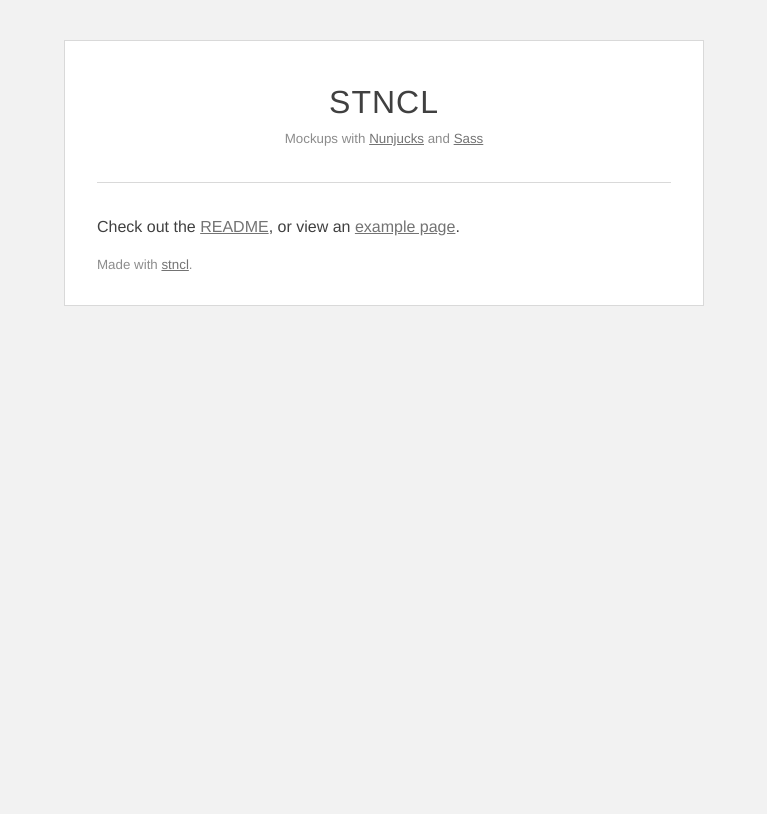
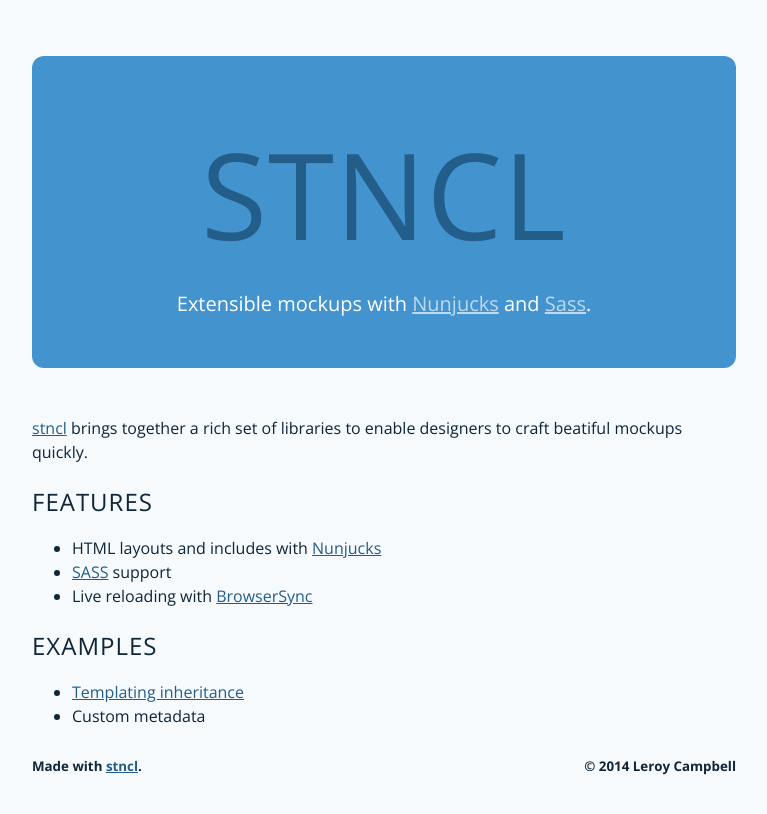
Before and after one commit to artisonian/stncl, a website: page src/index.html in a window 1280 px wide. Shown: the whole page, without its empty margins (256-1023 px from the left). Drawn offline with nearby package versions, Linux system fonts and the light colour scheme; files that its build step writes are made by us from their sources.

Commit message:
update project pages

```diff
--- a/src/index.html
+++ b/src/index.html
@@ -1,9 +1,31 @@
+---
+homepage: http://artisonian.github.io/stncl/
+---
+
 {% extends 'templates/layout.html' %}
 
 {% block content %}
 
-<p>
-  Check out the <a href="https://github.com/artisonian/stncl">README</a>,
-  or view an <a href="page.html">example page</a>.
-<p>
+<div>
+  <a href="{{ homepage }}">stncl</a> brings together a rich set of libraries to
+  enable designers to craft beatiful mockups quickly.
+</div>
+
+<div>
+  <h2>Features</h2>
+  <ul class="feature-list">
+    <li>HTML layouts and includes with <a href="http://mozilla.github.io/nunjucks/" title="Nunjucks">Nunjucks</a></li>
+    <li><a href="http://sass-lang.com" title="SASS">SASS</a> support</li>
+    <li>Live reloading with <a href="http://browsersync.io" title="BrowserSync">BrowserSync</a></li>
+  </ul>
+</div>
+
+<div>
+  <h2>Examples</h2>
+  <ul class="example-list">
+    <li><a href="page.html">Templating inheritance</a></li>
+    <li>Custom metadata</li>
+  </ul>
+</div>
+
 {% endblock %}
--- a/src/style.scss
+++ b/src/style.scss
@@ -1,7 +1,9 @@
-$base-color: #f2f2f2;
+@import url(http://fonts.googleapis.com/css?family=Open+Sans:400italic,700italic,400,700);
+
+$base-color: #BDD9EE;
 $text-color: darken($base-color, 70%);
 $link-color: darken($base-color, 50%);
-$fonts: "Avenir Next", "Helvetica Neue", sans-serif;
+$fonts: "Open Sans", "Avenir Next", "Helvetica Neue", sans-serif;
 $padding: 2em;
 
 * {
@@ -11,7 +13,7 @@
 body {
   font: 100%/1.5 $fonts;
   color: $text-color;
-  background-color: $base-color;
+  background-color: lighten($base-color, 14%);
   padding-top: $padding;
 }
 
@@ -25,12 +27,36 @@
 
 header {
   text-align: center;
-  border-bottom: 1px solid darken($base-color, 10%);
   margin-bottom: $padding;
-  padding-bottom: $padding;
+  padding: $padding;
+  background-color: darken($base-color, 30%);
+  border-radius: $padding / 4;
+  font-size: 1.5em;
+
+  h1 {
+    margin: 0;
+    color: lighten($text-color, 30%);
+    font-size: 5em;
+
+    a {
+      text-decoration: none;
+
+      &:hover {
+        color: $base-color;
+      }
+    }
+  }
 
   small {
-    color: lighten($text-color, 30%);
+    color: white;
+
+    a {
+      color: $base-color;
+
+      &:hover {
+        color: white;
+      }
+    }
   }
 }
 
@@ -43,13 +69,34 @@
 
 .container {
   margin: 0 auto;
-  max-width: $padding * 20;
+  max-width: $padding * 24;
   padding: $padding/2 $padding;
-  background-color: lighten($base-color, 10%);
-  border: 1px solid darken($base-color, 10%);
+}
+
+.pull-left { float: left; }
+.pull-right { float: right; }
+.clearfix {
+  &:before,
+  &:after {
+    content: " ";
+    display: table;
+  }
+
+  &:after {
+    clear: both;
+  }
 }
 
 footer {
+  @extend .clearfix;
   font-size: smaller;
-  color: lighten($text-color, 30%);
+  font-weight: bold;
+
+  .copyright {
+    @extend .pull-right;
+  }
+
+  .colophon {
+    @extend .pull-left;
+  }
 }
--- a/templates/layout.html
+++ b/templates/layout.html
@@ -9,11 +9,11 @@
     <div class="container">
       <header>
         {% block header %}
-        <h1>Stncl</h1>
+        <h1><a href="http://artisonian.github.io/stncl/">Stncl</a></h1>
         <small>
-          Mockups with
-          <a href="http://jlongster.github.io/nunjucks/">Nunjucks</a> and
-          <a href="http://sass-lang.com">Sass</a>
+          Extensible mockups with
+          <a href="http://mozilla.github.io/nunjucks/">Nunjucks</a> and
+          <a href="http://sass-lang.com">Sass</a>.
         </small>
         {% endblock %}
       </header>
@@ -22,7 +22,8 @@
 
       <footer>
         {% block footer %}
-        <p>Made with <a href="https://github.com/artisonian/stncl">stncl</a>.</p>
+        <p class="colophon">Made with <a href="https://github.com/artisonian/stncl">stncl</a>.</p>
+        <p class="copyright">&copy; 2014 Leroy Campbell</p>
         {% endblock %}
       </footer>
     </div>
```
